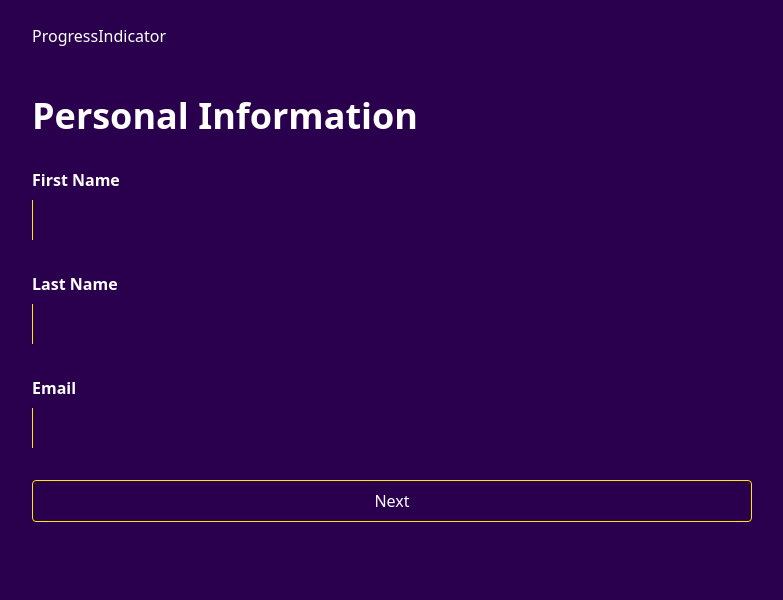
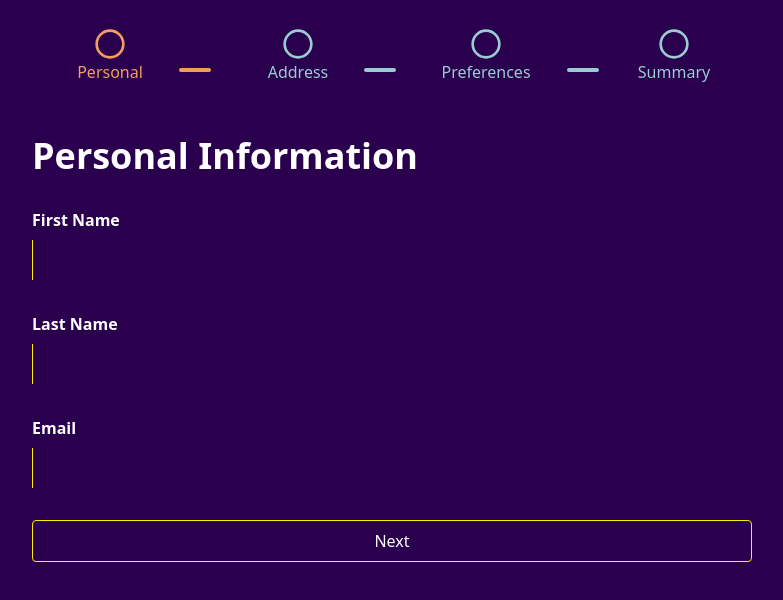
Before and after one commit to EslamMhamed/Multi-Step-Form, a React (Vite) app: page / in a window 1280 px wide. Shown: the top 600 px of the page, without its empty margins (248-1031 px from the left). Built offline with nearby package versions, Linux system fonts and the light colour scheme.

Commit message:
ProgressIndicator

```diff
--- a/src/components/ProgressIndicator.tsx
+++ b/src/components/ProgressIndicator.tsx
@@ -1,7 +1,37 @@
+import { CheckCircle2, Circle } from "lucide-react"
+import { useLocation } from "react-router-dom"
+
+
+const steps = [
+  {path: "/", label: "Personal"},
+  {path: "/address", label: "Address"},
+  {path: "/preferences", label: "Preferences"},
+  {path: "/summary", label: "Summary"}
+]
 
 function ProgressIndicator() {
+
+  const location = useLocation()
+  const currentStepIndex = steps.findIndex(step => step.path === location.pathname)
+
+
   return (
-    <div>ProgressIndicator</div>
+    <section className="grid grid-cols-2 gap-x-8 gap-y-4 place-items-center sm:grid-cols-4 sm:justify-center">
+      {steps.map((step, index)=>
+       <div key={step.label} className="flex relative">
+        <figure className={`flex flex-col items-center rounded-full p-1 ${ index < currentStepIndex ? "text-[#ffeb00]" : index === currentStepIndex ? "text-[#f39e60]" : "text-[#9acbd0]"}`}>
+          {index < currentStepIndex ? <CheckCircle2 className="size-8" /> : <Circle className="size-8" /> }
+          <figcaption>{step.label}</figcaption>
+        </figure>
+
+          {
+            index < steps.length-1 &&
+            <div className={`absolute h-1 sm:w-8 bottom-4 -right-16 rounded-sm ${ index < currentStepIndex ? "bg-[#ffeb00]" : index === currentStepIndex ? "bg-[#f39e60]" : "bg-[#9acbd0]"}`}></div>
+          }
+
+       </div>
+      )}
+    </section>
   )
 }
 
```
